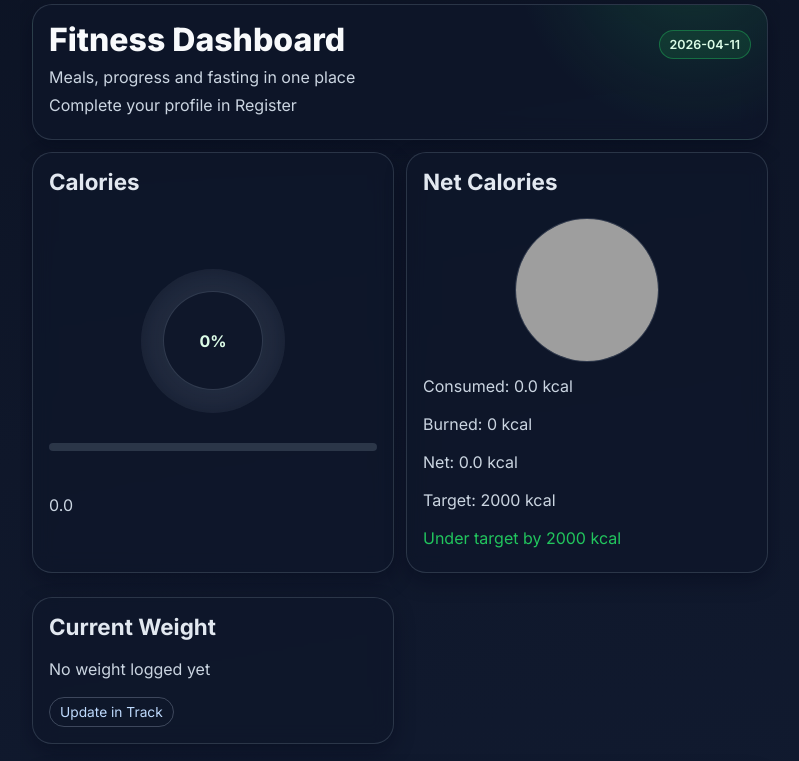
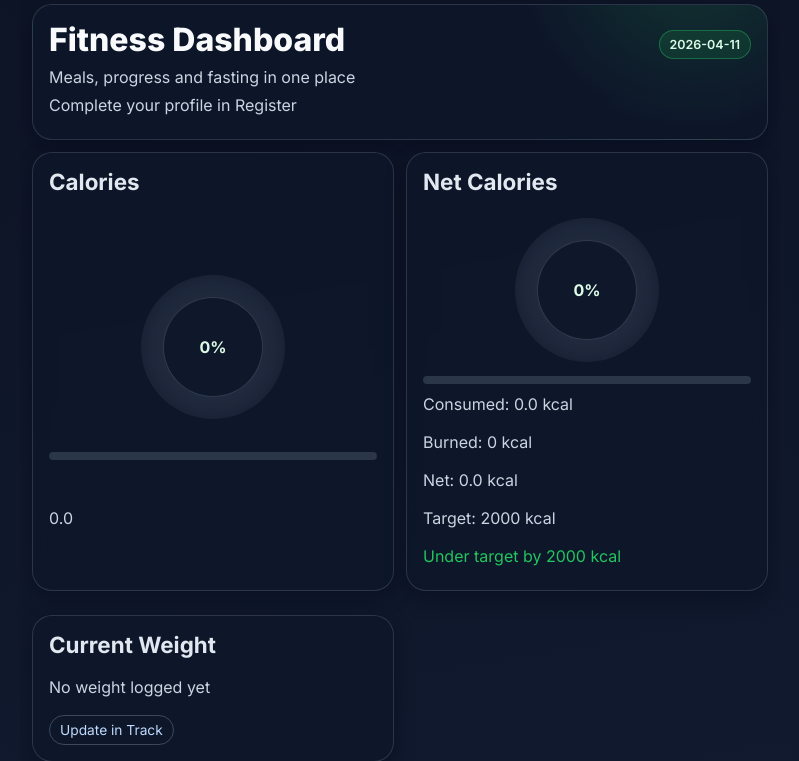
Before and after one commit to badarhayat/Desi-Fitness, a Flask app: page / in a window 1280 px wide. Shown: the part 307-1068 px from the top of the page, without its empty margins (240-1039 px from the left). Run offline with Flask 3, Linux system fonts and the light colour scheme; the visitor is signed in with stand-in values (Sample User, id 1); grey boxes are pictures that could not be loaded.

Commit message:
make net calories card match consumed chart style

```diff
--- a/app.py
+++ b/app.py
@@ -603,7 +603,9 @@ def home():
     calories_percent_raw = round((calories_eaten / calories_target) * 100, 2) if calories_target else 0.0
     calories_percent = min(100.0, calories_percent_raw)
     calories_over_percent = round(max(0.0, calories_percent_raw - 100.0), 2)
-    net_target_percent = round((net_calories_today / calories_target) * 100, 2) if calories_target else 0.0
+    net_percent_raw = round((net_calories_today / calories_target) * 100, 2) if calories_target else 0.0
+    net_percent = min(100.0, max(0.0, net_percent_raw))
+    net_over_percent = round(max(0.0, net_percent_raw - 100.0), 2)
     net_delta = round(net_calories_today - calories_target, 2)
     net_status = "over" if net_delta > 0 else "under" if net_delta < 0 else "on_target"
     walk_steps_needed = 0
@@ -667,7 +669,9 @@ def home():
         calories_percent=calories_percent,
         calories_percent_raw=calories_percent_raw,
         calories_over_percent=calories_over_percent,
-        net_target_percent=net_target_percent,
+        net_percent=net_percent,
+        net_percent_raw=net_percent_raw,
+        net_over_percent=net_over_percent,
         net_vs_target_pie_url=net_vs_target_pie_url,
         net_delta=net_delta,
         net_status=net_status,
--- a/templates/index.html
+++ b/templates/index.html
@@ -33,8 +33,13 @@
 
     <article class="panel stat-card">
         <h2>{{ t("Net Calories / خالص کیلوریز") }}</h2>
-        <div class="mini-pie-wrap">
-            <img class="mini-pie" src="{{ net_vs_target_pie_url }}" alt="Net calories vs target / خالص کیلوریز بمقابلہ ہدف">
+        <div class="ring-wrap">
+            <div class="calorie-ring" style="--pct: {{ net_percent }};">
+                <span>{{ net_percent_raw|round|int }}%</span>
+            </div>
+        </div>
+        <div class="progress-track">
+            <div class="progress-fill" style="width: {{ net_percent }}%;"></div>
         </div>
         <p class="muted">{{ t("Consumed") }}: {{ calories_eaten }} kcal</p>
         <p class="muted">{{ t("Burned") }}: {{ calories_burned_today }} kcal</p>
@@ -42,7 +47,7 @@
         <p class="muted">{{ t("Target") }}: {{ calories_target }} kcal</p>
 
         {% if net_status == 'over' %}
-        <p class="muted" style="color:#f97316;">{{ t("Over target by / ہدف سے زیادہ") }} {{ net_delta|abs|round|int }} kcal ({{ (net_target_percent - 100)|round|int }}%)</p>
+        <p class="muted" style="color:#f97316;">{{ t("Over target by / ہدف سے زیادہ") }} {{ net_delta|abs|round|int }} kcal ({{ net_over_percent|round|int }}%)</p>
         <p class="muted">{{ t("Suggested walk / تجویز کردہ واک") }}: {{ walk_minutes_needed }} {{ t("minutes") }} (~{{ walk_steps_needed }} {{ t("steps") }})</p>
         {% elif net_status == 'under' %}
         <p class="muted" style="color:#22c55e;">{{ t("Under target by / ہدف سے کم") }} {{ net_delta|abs|round|int }} kcal</p>
```
